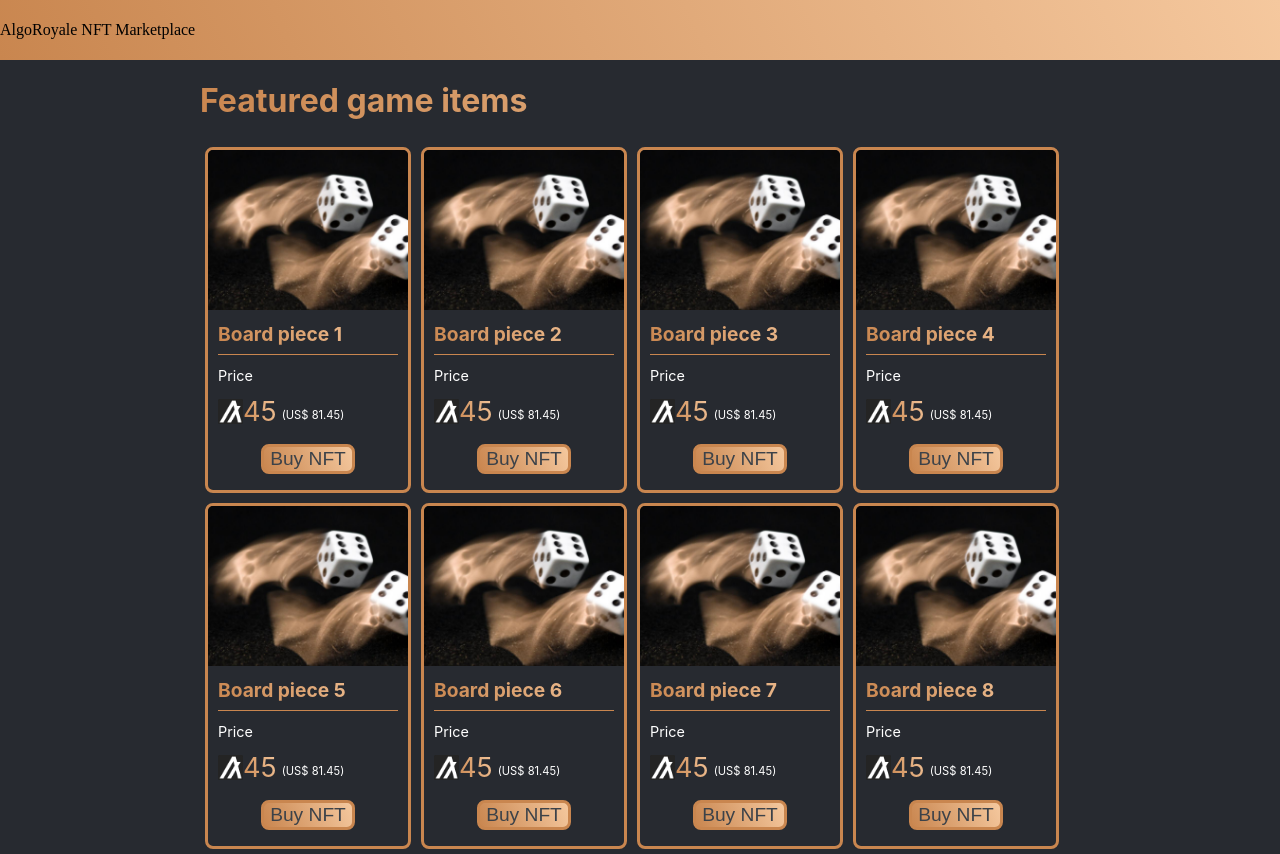
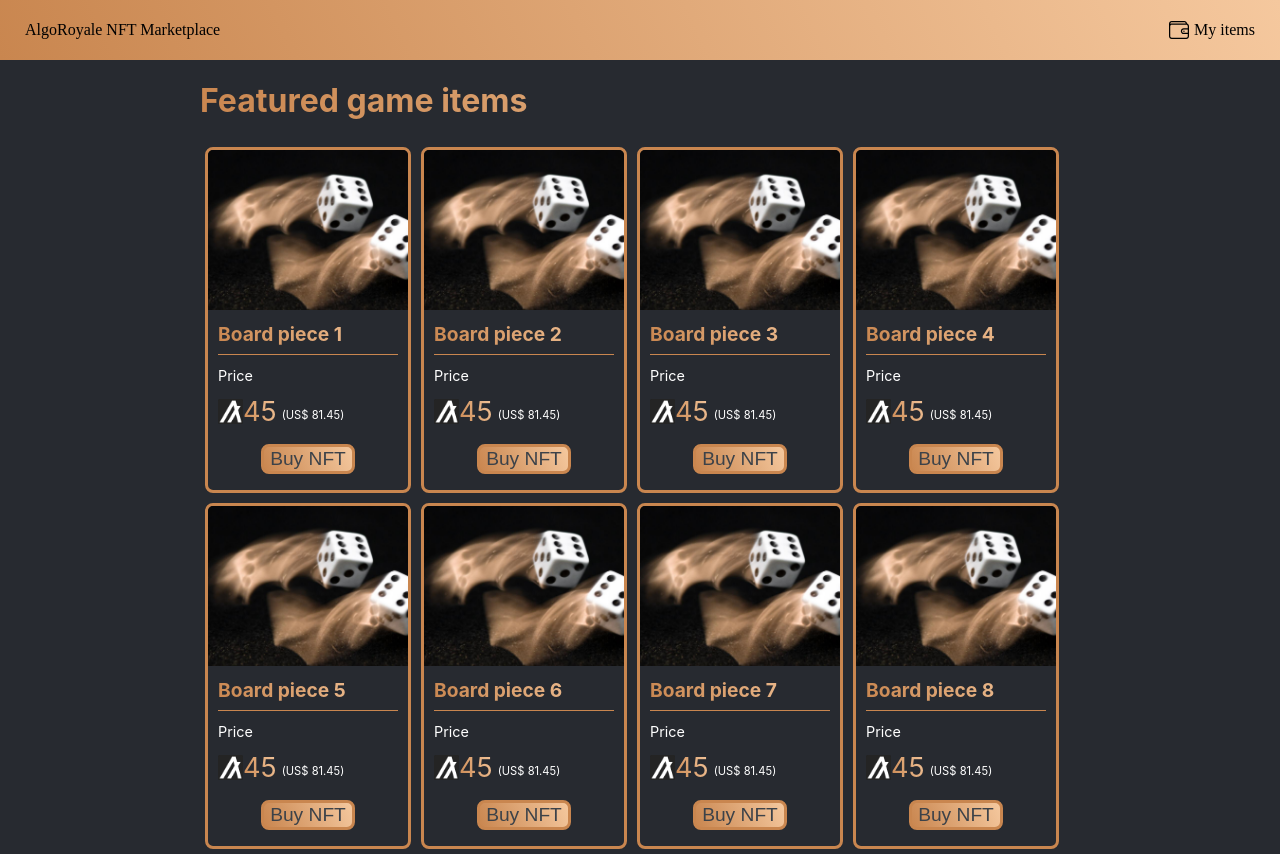
Before and after one commit to tejas-kothari/Algo_Royale, a React (Create React App) app: page /marketplace in a window 1280 px wide. Built offline with nearby package versions, Linux system fonts and the light colour scheme.

Commit message:
Marketplace my items page

```diff
--- a/src/marketplace/marketplace.js
+++ b/src/marketplace/marketplace.js
@@ -2,12 +2,26 @@ import { useState } from "react";
 import "./marketplace.scss";
 import sampleNFTImage from "../images/ennj-artwork-1080x675.png";
 import algoIcon from "../images/algoIcon.png";
-import { useDispatch } from "react-redux";
+import { useDispatch, useSelector } from "react-redux";
 import { addItem } from "../storeSlice.js";
 import MyAlgoConnect from "@randlabs/myalgo-connect";
 import algosdk from "algosdk";
+import walletshs from "../images/001-wallet.svg";
+import { useHistory } from "react-router-dom";
+
+import {
+  BrowserRouter as Router,
+  Switch,
+  Route,
+  Link,
+  useRouteMatch,
+} from "react-router-dom";
 
 export default function Marketplace() {
+  let history = useHistory();
+  let match = useRouteMatch();
+  console.log(match);
+  const myBoughtItems = useSelector((state) => state.store.myItems);
   const dispatch = useDispatch();
 
   const sendTx = async () => {
@@ -53,8 +67,21 @@ export default function Marketplace() {
     <div className="marketplace">
       <div className="marketplace-header">
         <p>AlgoRoyale NFT Marketplace</p>
+
+        {match.path === "/marketplace" && match.isExact ? (
+          <div onClick={() => history.push("/marketplace/myitems")}>
+            <img src={walletshs} />
+            <p>My items</p>
+          </div>
+        ) : (
+          <div onClick={() => history.push("/marketplace")}>
+            <p>Marketplace</p>
+          </div>
+        )}
       </div>
       <div style={{ padding: "0 200px" }}>
+        <Switch>
+          <Route path={match.path} exact>
             <h1>Featured game items</h1>
             <div className="itemsContainer">
               {itemArr.map((item, index) => (
@@ -72,11 +99,41 @@ export default function Marketplace() {
                         <h6>(US$ {item.price * 1.81})</h6>
                       </div>
                     </div>
-                <button onClick={() => buyItem(item, index)}>Buy NFT</button>
+                    <button onClick={() => buyItem(item, index)}>
+                      Buy NFT
+                    </button>
                   </div>
                 </div>
               ))}
             </div>
+          </Route>
+          <Route path={`${match.path}/myitems`}>
+            <h1>My items</h1>
+            <div className="itemsContainer">
+              {myBoughtItems.map((item, index) => (
+                <div className="itemContainer">
+                  <img src={sampleNFTImage} />
+                  <div className="itemInfo">
+                    <h4>{item.itemName}</h4>
+                    <div className="line"></div>
+                    <div className="priceInfo">
+                      <p>Bought at</p>
+                      <br />
+                      <div style={{ display: "flex", alignItems: "center" }}>
+                        <img src={algoIcon} width="25px" />
+                        <p>{item.price}</p>
+                        <h6>(US$ {item.price * 1.81})</h6>
+                      </div>
+                    </div>
+                    <button onClick={() => buyItem(item, index)}>
+                      Sell NFT
+                    </button>
+                  </div>
+                </div>
+              ))}
+            </div>
+          </Route>
+        </Switch>
       </div>
     </div>
   );
--- a/src/marketplace/marketplace.scss
+++ b/src/marketplace/marketplace.scss
@@ -3,9 +3,26 @@
   background: -webkit-linear-gradient(25deg, #c9864f 0%, #f5c89e 100%);
   display: flex;
   align-items: center;
+  justify-content: space-between;
+  padding: 0 25px;
 }
 
-.marketplace-header > p {
+.marketplace-header > div {
+  display: flex;
+  align-items: center;
+  cursor: pointer;
+}
+
+.marketplace-header img {
+  width: 20px;
+  margin-right: 5px;
+}
+
+// .marketplace-header fill {
+//   color: white;
+// }
+
+.marketplace-header p {
   all: initial;
   color: black;
 }
```
Also changed, not shown: src/images/001-wallet.svg (added). Lines whose indentation alone changed are shown as unchanged.
